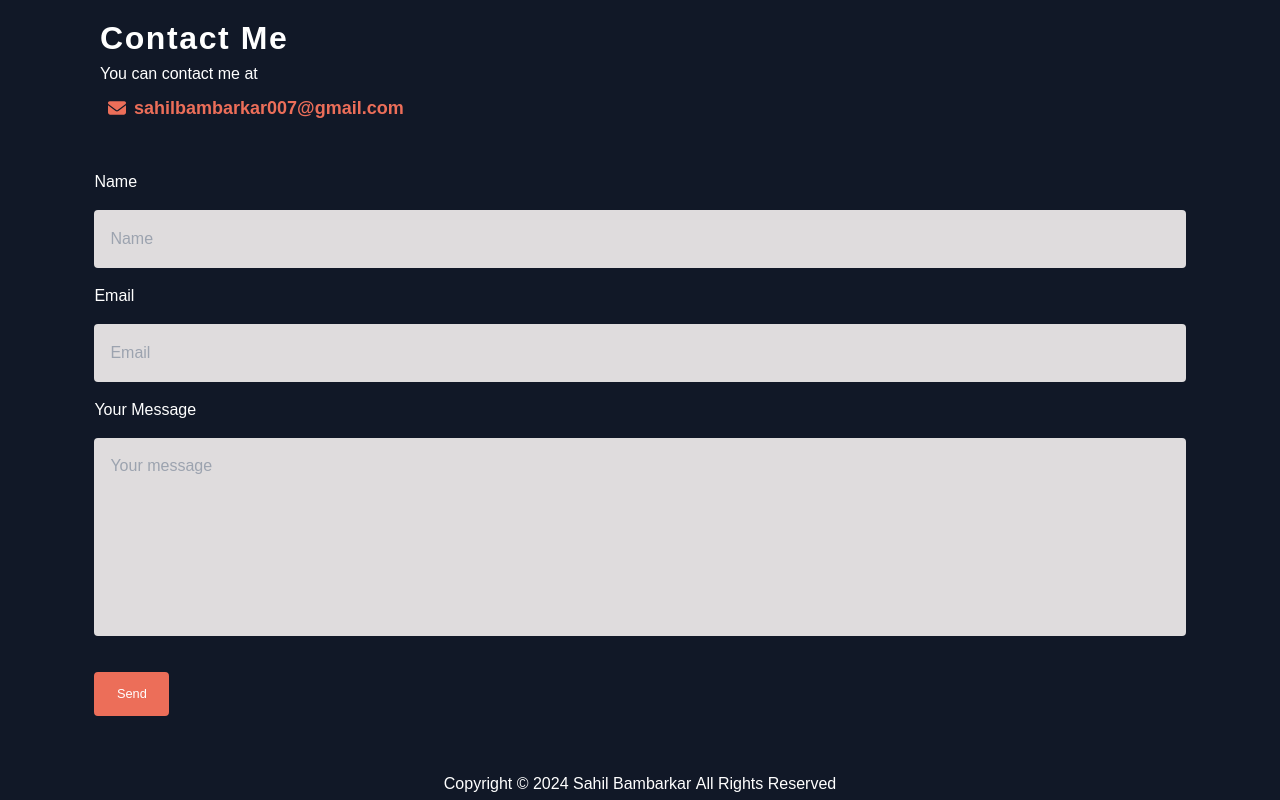
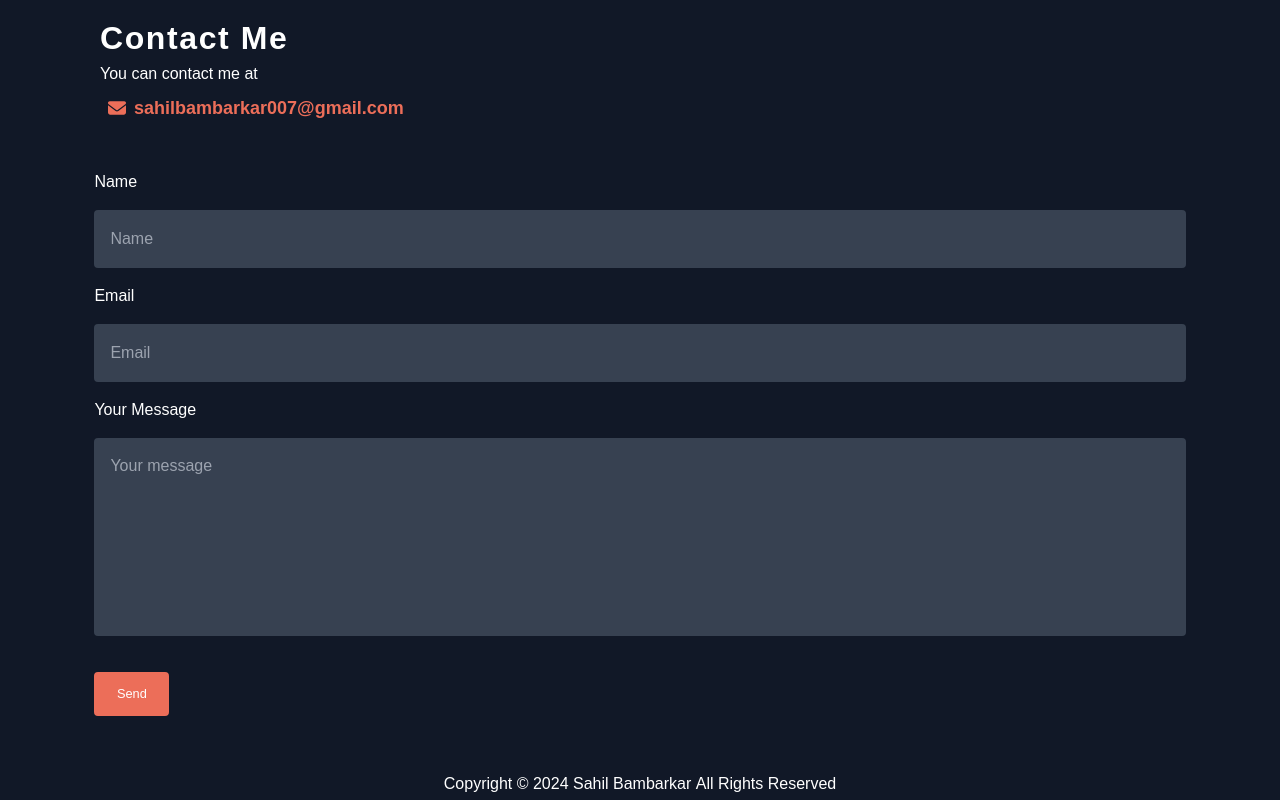
Before and after one commit to sahilbambarkar/My-Portfolio, a React (Create React App) app: page / in a window 1280 px wide. Shown: the part 3746-4546 px from the top of the page. Built offline with nearby package versions, Linux system fonts and the light colour scheme.

Commit message:
Update Contact.js

```diff
--- a/src/components/Contact.js
+++ b/src/components/Contact.js
@@ -24,17 +24,17 @@ function Contact() {
       .then((result) => {
         console.log(result.text);
         console.log("Message Sent");
-        setShowSuccessMessage(true); // Show success message
-        setErrorMessage(''); // Clear any previous error message
+        setShowSuccessMessage(true);
+        setErrorMessage('');
 
-        // Reset the form after a short delay
+
         setTimeout(() => {
           e.target.reset();
-          setShowSuccessMessage(false); // Hide the success message
-        }, 2000); // Change the delay (in milliseconds) as needed
+          setShowSuccessMessage(false);
+        }, 2000);
       }, (error) => {
         console.log(error.text);
-        setErrorMessage('Failed to send message. Please try again.'); // Set error message
+        setErrorMessage('Failed to send message. Please try again.');
       });
   };
 
@@ -55,14 +55,14 @@ function Contact() {
         ) : (
           <form className='flex flex-col gap-4 tm:w-full sm:w-full lg:w-[88%]' ref={form} onSubmit={sendEmail}>
             <label>Name</label>
-            <input className='p-4 rounded-[4px] bg-[#e4e1e1fa] dark:bg-gray-700 h-[58px]'
+            <input className='p-4 rounded-[4px] bg-[#e4e1e1fa] bg-gray-700 h-[58px]'
               placeholder='Name'
               type="text"
               name="user_name"
               required />
 
             <label>Email</label>
-            <input className='p-4 rounded-[4px] bg-[#e4e1e1fa] dark:bg-gray-700 h-[58px]'
+            <input className='p-4 rounded-[4px] bg-[#e4e1e1fa] bg-gray-700 h-[58px]'
               placeholder='Email'
               type="email"
               name="user_email"
@@ -70,7 +70,7 @@ function Contact() {
 
             <label>Your Message</label>
             <textarea
-              className='p-4 resize-none rounded-[4px] input bg-[#e4e1e1fa] dark:bg-gray-700 h-[198px]'
+              className='p-4 resize-none rounded-[4px] input bg-[#e4e1e1fa] bg-gray-700 h-[198px]'
               placeholder='Your message'
               name="message"
               required />
```
